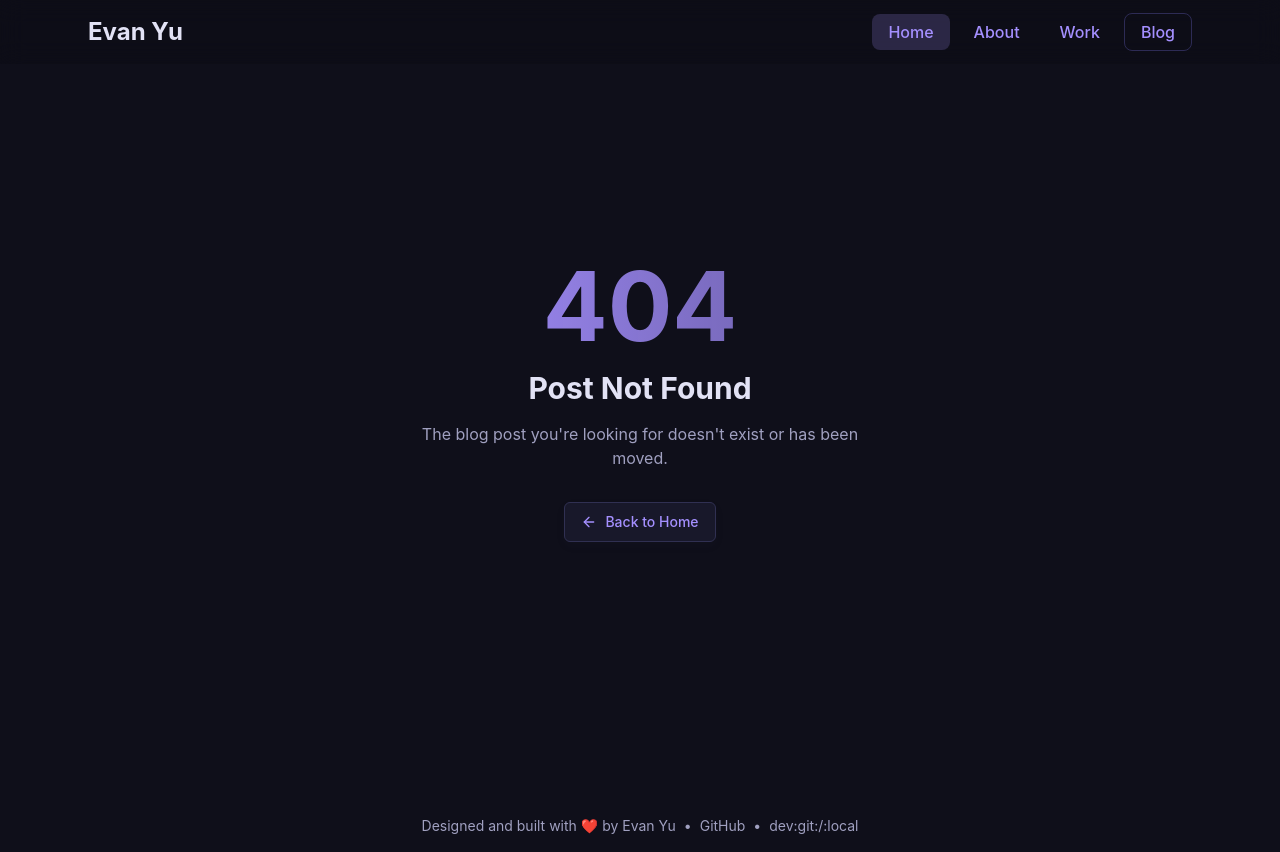
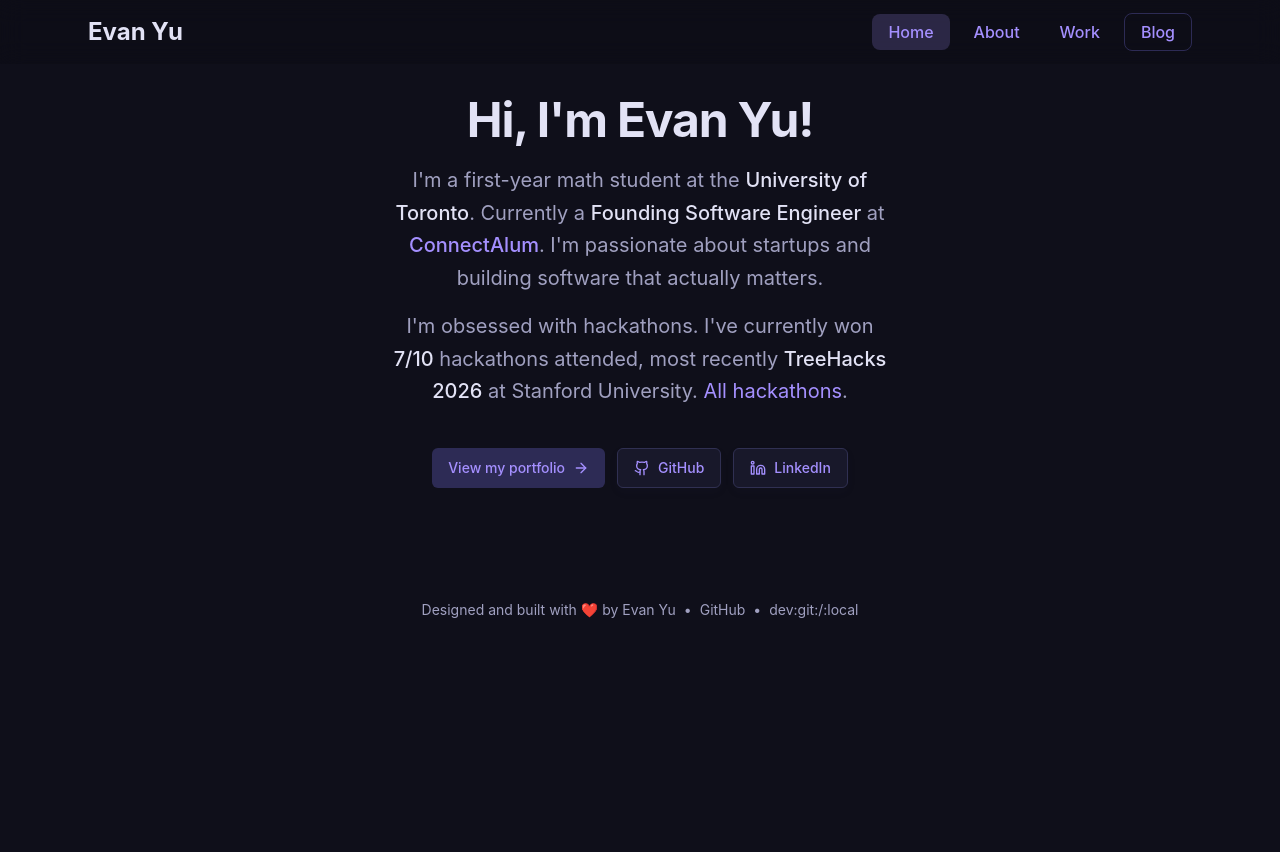
Before and after one commit to Badbird5907/portfolio-v3, a Next.js app: page /connect in a window 1280 px wide. Before the commit this address had no page. After the commit the page ends 800 px from the top, so only its background shows below. Built offline with nearby package versions, Linux system fonts and the light colour scheme.

Commit message:
add networking connect page

```diff
--- /dev/null
+++ b/src/app/connect/page.tsx
@@ -0,0 +1,122 @@
+import { hackathons } from "@/app/hackathons/data";
+import { work } from "@/lib/work";
+import { Button } from "@/components/ui/button";
+import type { Metadata } from "next";
+import { ArrowRight, Github, Linkedin } from "lucide-react";
+import Link from "next/link";
+
+export const metadata: Metadata = {
+  title: "Connect | Evan Yu",
+  description:
+    "Quick intro and links — scan to connect after we meet in person.",
+};
+
+function hackathonStats() {
+  const total = hackathons.length;
+  const wonCount = hackathons.filter((h) => h.award).length;
+  const mostRecent = [...hackathons].sort(
+    (a, b) => b.fullDate.getTime() - a.fullDate.getTime(),
+  )[0];
+  return { total, wonCount, mostRecent };
+}
+
+export default async function ConnectPage({
+  searchParams,
+}: {
+  searchParams: Promise<{ from?: string }>;
+}) {
+  const { from } = await searchParams;
+  const { total, wonCount, mostRecent } = hackathonStats();
+
+  const fromLabel =
+    from && from.trim().length > 0
+      ? decodeURIComponent(from.trim()).replace(/\+/g, " ")
+      : null;
+
+  return (
+    <main className="relative px-6 py-16 md:py-24 pt-24">
+      <div className="mx-auto flex max-w-lg flex-col gap-10">
+        <header className="space-y-5 text-center">
+          <div className="flex flex-col">
+            <h1 className="text-4xl font-bold tracking-tight text-foreground md:text-5xl">
+              Hi, I&apos;m Evan Yu!
+            </h1>
+            {fromLabel ? (
+              <p className="text-center text-xl text-muted-foreground md:text-2xl">
+                Nice meeting you at{" "}
+                <span className="font-medium text-foreground">{fromLabel}</span>!
+              </p>
+            ) : null}
+          </div>
+          <div className="space-y-4 text-pretty text-center text-lg leading-relaxed text-muted-foreground md:text-xl">
+            <p>
+              I'm a first-year math student at the{" "}
+              <span className="font-medium text-foreground">
+                University of Toronto
+              </span>
+              . Currently a{" "}
+              <span className="font-medium text-foreground">
+                Founding Software Engineer
+              </span>{" "}
+              at{" "}
+              <a
+                href={work[0].url}
+                target="_blank"
+                rel="noopener noreferrer"
+                className="font-medium text-foreground hover:underline"
+              >
+                ConnectAlum
+              </a>. I&apos;m passionate about startups and
+              building software that actually matters.
+            </p>
+            <p>
+              I'm obsessed with hackathons. I've currently won{" "}
+              <span className="font-medium text-foreground">
+                {wonCount}/{total}
+              </span>
+              {" "}hackathons attended, most recently{" "}
+              <span className="font-medium text-foreground">
+                {mostRecent.name}
+              </span>
+              {mostRecent.location && ` at ${mostRecent.location}`}
+              .{" "}
+              <Link href="/hackathons" target="_blank" className="text-primary hover:underline">
+                All hackathons
+              </Link>
+              .
+            </p>
+          </div>
+        </header>
+
+        <div className="flex flex-col gap-3 sm:flex-row sm:flex-wrap sm:justify-center">
+          <Button asChild variant="secondary" size="lg" className="w-full sm:w-auto">
+            <Link href="/" target="_blank">
+              View my portfolio
+              <ArrowRight className="size-4" />
+            </Link>
+          </Button>
+          <Button asChild variant="outline" size="lg" className="w-full sm:w-auto">
+            <Link
+              href="https://github.com/Badbird5907"
+              target="_blank"
+            >
+              <Github className="size-4" />
+              GitHub
+            </Link>
+          </Button>
+          <Button asChild variant="outline" size="lg" className="w-full sm:w-auto">
+            <Link
+              href="https://linkedin.com/in/ev-yu"
+              target="_blank"
+              rel="noopener noreferrer"
+            >
+              <Linkedin className="size-4" />
+              LinkedIn
+            </Link>
+          </Button>
+        </div>
+
+      </div>
+    </main>
+  );
+}
--- a/src/components/sections/work.tsx
+++ b/src/components/sections/work.tsx
@@ -1,89 +1,9 @@
 "use client";
 
-import { AnimatePresence, motion } from "motion/react";
+import { work } from "@/lib/work";import { AnimatePresence, motion } from "motion/react";
 import Link from "next/link";
 import { useMemo, useState } from "react";
 
-type Work = {
-  name: string;
-  title?: string;
-  url?: string;
-  start: string;
-  end: string;
-  points: string[];
-  tags: string[];
-};
-
-const work: Work[] = [
-  {
-    name: "Connect",
-    title: "Founding Software Engineer",
-    url: "https://connectalum.com/",
-    start: "January 2024",
-    end: "Present",
-    points: [
-      "Led development of a multi-tenant platform, serving 9,000+ monthly active users, using React, NextJS, PostgreSQL, and Drizzle ORM, ensuring seamless scalability and UX",
-      "Developed and launched a LinkedIn-like social platform with features such as real-time chat, connection-building, and posts with recommendations based on the user’s preferences",
-      "Applied knowledge of algorithms and data structures to enhance the scalability and optimize API endpoint performance.",
-      "Optimized database with targeted indexes and Redis caching; cut query times by 40% and lowered DB CPU.",
-      "Scaled serverless backend (AWS Lambda + SST) to 10k+ concurrent requests; implemented async job queues and hot-path caching to maintain 99.9% availability and reduce p95 latency by 10%.",
-    ],
-    tags: [
-      "React",
-      "NextJS",
-      "Supabase",
-      "TailwindCSS",
-      "Drizzle",
-      "PostgreSQL",
-      "AWS",
-      "Vercel",
-    ],
-  },
-  {
-    name: "Freelancing",
-    start: "January 2022",
-    end: "Present",
-    points: [
-      "Worked with various clients to create products including Minecraft plugins, discord bots, and websites.",
-      "Worked with various clients to provide sysadmin, devops, and server management services.",
-      "Used many technologies including Java, Typescript, NextJS, MongoDB, and Redis.",
-    ],
-    tags: ["Java", "Typescript", "React", "NextJS", "MongoDB", "Redis"],
-  },
-  {
-    name: "Newlands",
-    title: "Developer",
-    start: "January 2022",
-    end: "December 2023",
-    points: [
-      "Used Java, the Paper API, and MySQL to develop gameplay features for the game server.",
-      "Developed a discord bot to manage player tickets and moderation using Java and JDA.",
-    ],
-    tags: ["Java", "MySQL"],
-  },
-  {
-    name: "AetheriaMC / OctoMC",
-    title: "Owner",
-    start: "December 2019",
-    end: "October 2025",
-    points: [
-      "Developed a Minecraft server network with over 1,500 unique players.",
-      "Used many technologies including Java, MongoDB, Redis, Spring Boot to create a robust game server network.",
-      "Managed and oversaw a team of 30+ staff members.",
-      "Managed a network of linux servers and services, implementing DevOps practices to ensure efficient and reliable automated deployment, monitoring, and maintenance of infrastructure.",
-    ],
-    tags: [
-      "Java",
-      "Spring Boot",
-      "MongoDB",
-      "Redis",
-      "Linux",
-      "DevOps",
-      "SysAdmin",
-      "Docker",
-    ],
-  },
-];
 const Work = () => {
   // hi ethan :]
   const [selectedCompany, setSelectedCompany] = useState(work[0].name);
--- /dev/null
+++ b/src/lib/work.ts
@@ -0,0 +1,81 @@
+
+type Work = {
+  name: string;
+  title?: string;
+  url?: string;
+  start: string;
+  end: string;
+  points: string[];
+  tags: string[];
+};
+
+export const work: Work[] = [
+  {
+    name: "Connect",
+    title: "Founding Software Engineer",
+    url: "https://connectalum.com/",
+    start: "January 2024",
+    end: "Present",
+    points: [
+      "Led development of a multi-tenant platform, serving 9,000+ monthly active users, using React, NextJS, PostgreSQL, and Drizzle ORM, ensuring seamless scalability and UX",
+      "Developed and launched a LinkedIn-like social platform with features such as real-time chat, connection-building, and posts with recommendations based on the user’s preferences",
+      "Applied knowledge of algorithms and data structures to enhance the scalability and optimize API endpoint performance.",
+      "Optimized database with targeted indexes and Redis caching; cut query times by 40% and lowered DB CPU.",
+      "Scaled serverless backend (AWS Lambda + SST) to 10k+ concurrent requests; implemented async job queues and hot-path caching to maintain 99.9% availability and reduce p95 latency by 10%.",
+    ],
+    tags: [
+      "React",
+      "NextJS",
+      "Supabase",
+      "TailwindCSS",
+      "Drizzle",
+      "PostgreSQL",
+      "AWS",
+      "Vercel",
+    ],
+  },
+  {
+    name: "Freelancing",
+    start: "January 2022",
+    end: "Present",
+    points: [
+      "Worked with various clients to create products including Minecraft plugins, discord bots, and websites.",
+      "Worked with various clients to provide sysadmin, devops, and server management services.",
+      "Used many technologies including Java, Typescript, NextJS, MongoDB, and Redis.",
+    ],
+    tags: ["Java", "Typescript", "React", "NextJS", "MongoDB", "Redis"],
+  },
+  {
+    name: "Newlands",
+    title: "Developer",
+    start: "January 2022",
+    end: "December 2023",
+    points: [
+      "Used Java, the Paper API, and MySQL to develop gameplay features for the game server.",
+      "Developed a discord bot to manage player tickets and moderation using Java and JDA.",
+    ],
+    tags: ["Java", "MySQL"],
+  },
+  {
+    name: "AetheriaMC / OctoMC",
+    title: "Owner",
+    start: "December 2019",
+    end: "October 2025",
+    points: [
+      "Developed a Minecraft server network with over 1,500 unique players.",
+      "Used many technologies including Java, MongoDB, Redis, Spring Boot to create a robust game server network.",
+      "Managed and oversaw a team of 30+ staff members.",
+      "Managed a network of linux servers and services, implementing DevOps practices to ensure efficient and reliable automated deployment, monitoring, and maintenance of infrastructure.",
+    ],
+    tags: [
+      "Java",
+      "Spring Boot",
+      "MongoDB",
+      "Redis",
+      "Linux",
+      "DevOps",
+      "SysAdmin",
+      "Docker",
+    ],
+  },
+];
```
